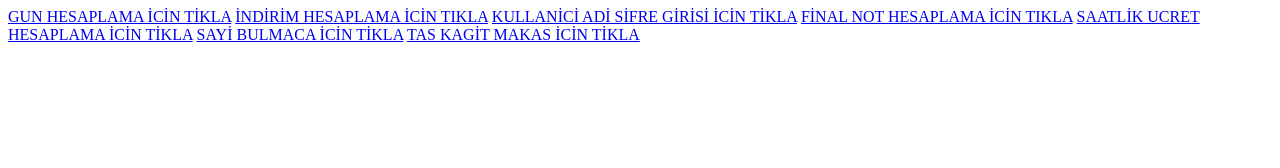
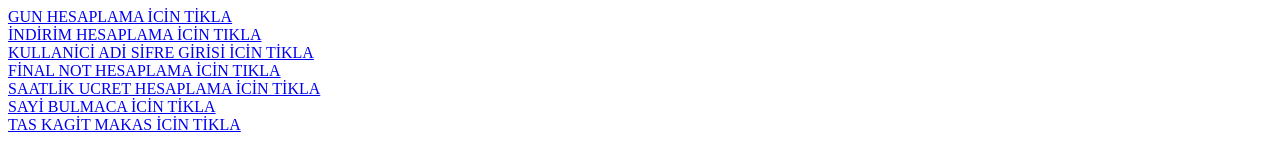
Before and after one commit to BerkKalkan/jsPractise, a plain HTML site: page index.html in a window 1280 px wide. Drawn offline with Linux system fonts and the light colour scheme.

Commit message:
Add files via upload

```diff
--- a/index.html
+++ b/index.html
@@ -6,12 +6,12 @@
     <title>JS Practise</title>
 </head>
 <body>
-    <a href="gunHesaplama/index.html">GUN HESAPLAMA İCİN TİKLA</a>
-    <a href="indirimHesaplama/index.html">İNDİRİM HESAPLAMA İCİN TIKLA</a>
-    <a href="kullaniciadiSifre/index.html">KULLANİCİ ADİ SİFRE GİRİSİ İCİN TİKLA</a>
-    <a href="notHesaplama/index.html">FİNAL NOT HESAPLAMA İCİN TIKLA</a>
-    <a href="saatlikUcret/index.html">SAATLİK UCRET HESAPLAMA İCİN TİKLA</a>
-    <a href="sayiBulma/index.html">SAYİ BULMACA İCİN TİKLA</a>
-    <a href="taskKagitMakas/index.html">TAS KAGİT MAKAS İCİN TİKLA</a>
+    <a href="gunHesaplama/index.html">GUN HESAPLAMA İCİN TİKLA</a> <br>
+    <a href="indirimHesaplama/index.html">İNDİRİM HESAPLAMA İCİN TIKLA</a> <br>
+    <a href="kullaniciadiSifre/index.html">KULLANİCİ ADİ SİFRE GİRİSİ İCİN TİKLA</a> <br>
+    <a href="notHesaplama/index.html">FİNAL NOT HESAPLAMA İCİN TIKLA</a> <br>
+    <a href="saatlikUcret/index.html">SAATLİK UCRET HESAPLAMA İCİN TİKLA</a> <br>
+    <a href="sayiBulma/index.html">SAYİ BULMACA İCİN TİKLA</a> <br>
+    <a href="taskKagitMakas/index.html">TAS KAGİT MAKAS İCİN TİKLA</a> <br>
 </body>
 </html>
```
